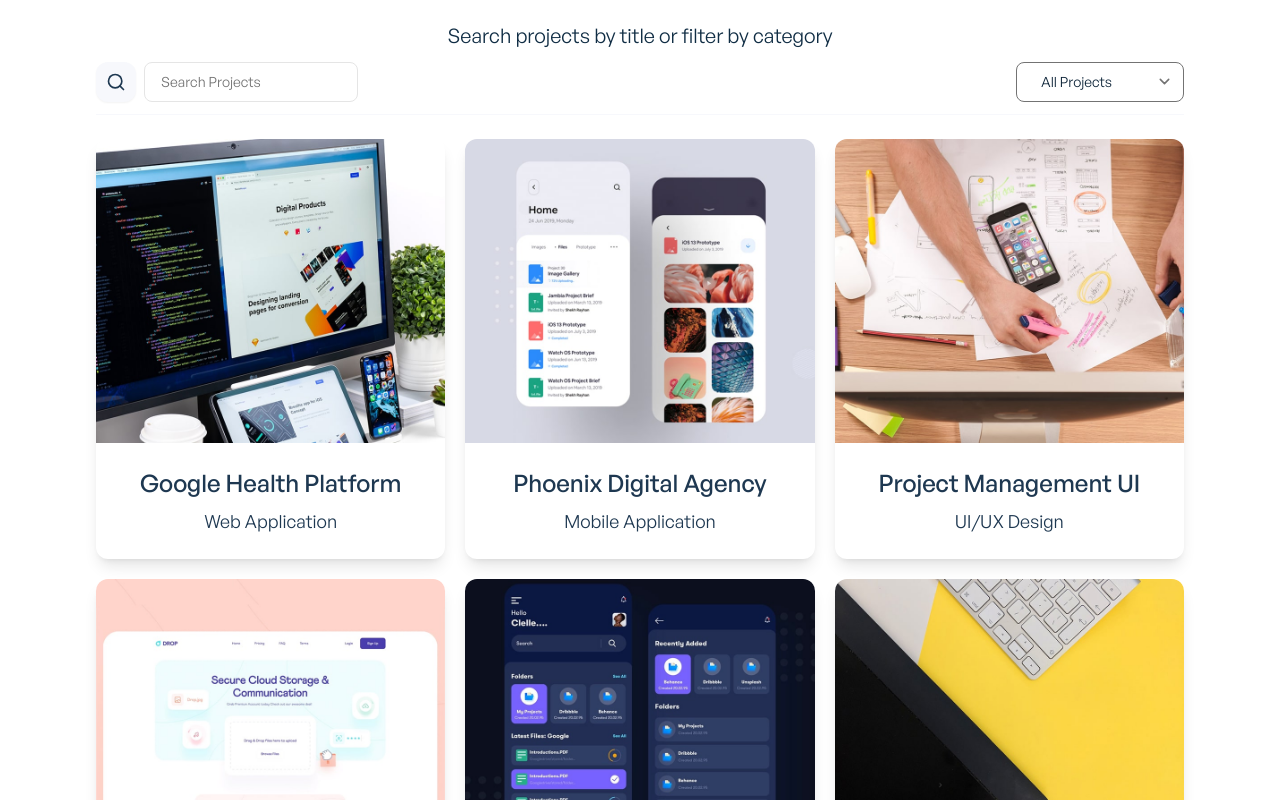
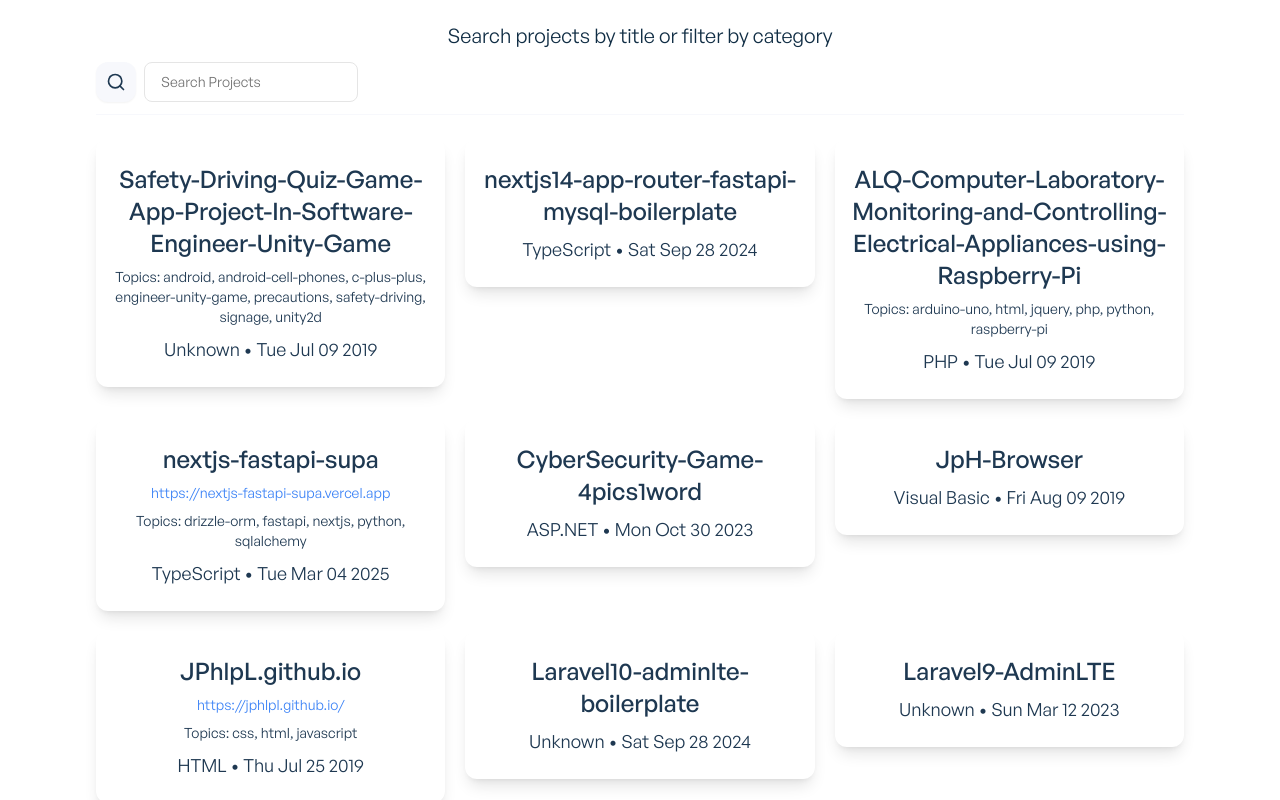
Before and after one commit to JPhlpL/nextjs-portfolio, a Next.js app: page / in a window 1280 px wide. Shown: the part 940-1740 px from the top of the page. Built offline with nearby package versions, Linux system fonts and the light colour scheme.

Commit message:
added github json fetching data

```diff
--- a/components/projects/ProjectSingle.jsx
+++ b/components/projects/ProjectSingle.jsx
@@ -1,10 +1,7 @@
 import { motion } from 'framer-motion';
-import Image from 'next/image';
 import Link from 'next/link';
 
-const imageStyle = { maxWidth: '100%', height: 'auto' };
-
-const ProjectSingle = (props) => {
+const ProjectSingle = ({ project, description, language, date_created, website, topics, repository_link }) => {
     return (
         <motion.div
             initial={{ opacity: 0 }}
@@ -15,29 +12,31 @@ const ProjectSingle = (props) => {
                 delay: 0.15,
             }}
         >
-			<Link
-				href="/projects/[id]"
-				as={'/projects/' + props.id}
-				aria-label="Single Project"
-				passHref
-			>
+            <Link href={repository_link} target="_blank" rel="noopener noreferrer">
                 <div className="rounded-xl shadow-lg hover:shadow-xl cursor-pointer mb-10 sm:mb-0 bg-secondary-light dark:bg-ternary-dark">
-					<div>
-						<Image
-							src={props.img}
-							className="rounded-t-xl border-none"
-							alt="Single Project"
-							layout="responsive"
-							width={100}
-							height={90}
-						/>
-					</div>
                     <div className="text-center px-4 py-6">
+                        {/* Title */}
                         <p className="font-general-medium text-xl md:text-2xl text-ternary-dark dark:text-ternary-light mb-2">
-							{props.title}
+                            {project}
                         </p>
+
+                        {/* Website (if available) */}
+                        {website && (
+                            <p className="text-sm text-blue-500 dark:text-blue-400 mb-2">
+                                <a href={website} target="_blank" rel="noopener noreferrer">{website}</a>
+                            </p>
+                        )}
+
+                        {/* Topics */}
+                        {topics.length > 0 && (
+                            <p className="text-sm text-ternary-dark dark:text-ternary-light mb-2">
+                                Topics: {topics.join(', ')}
+                            </p>
+                        )}
+
+                        {/* Language & Date Created */}
                         <span className="text-lg text-ternary-dark dark:text-ternary-light">
-							{props.category}
+                            {language || 'Unknown'} • {new Date(date_created).toDateString()}
                         </span>
                     </div>
                 </div>
--- a/components/projects/ProjectsGrid.jsx
+++ b/components/projects/ProjectsGrid.jsx
@@ -1,30 +1,26 @@
-import { useState } from 'react';
+import { useEffect, useState } from 'react';
 import { FiSearch } from 'react-icons/fi';
 import ProjectSingle from './ProjectSingle';
-import { projectsData } from '../../data/projectsData';
-import ProjectsFilter from './ProjectsFilter';
 
 function ProjectsGrid() {
-	const [searchProject, setSearchProject] = useState();
-	const [selectProject, setSelectProject] = useState();
+    const [projects, setProjects] = useState([]);
+    const [searchProject, setSearchProject] = useState('');
+    const [selectProject, setSelectProject] = useState('');
 
-	// @todo - To be fixed
-	// const searchProjectsByTitle = projectsData.filter((item) => {
-	// 	const result = item.title
-	// 		.toLowerCase()
-	// 		.includes(searchProject.toLowerCase())
-	// 		? item
-	// 		: searchProject == ''
-	// 		? item
-	// 		: '';
-	// 	return result;
-	// });
+    // Fetch data from API on component mount
+    useEffect(() => {
+        async function fetchData() {
+            const response = await fetch('/api/github');
+            const data = await response.json();
+            setProjects(data);
+        }
+        fetchData();
+    }, []);
 
-	const selectProjectsByCategory = projectsData.filter((item) => {
-		let category =
-			item.category.charAt(0).toUpperCase() + item.category.slice(1);
-		return category.includes(selectProject);
-	});
+    // Filter by search input
+    const filteredProjects = projects.filter(project =>
+        project.project.toLowerCase().includes(searchProject.toLowerCase())
+    );
 
     return (
         <section className="py-5 sm:py-10 mt-5 sm:mt-10">
@@ -35,83 +31,28 @@ function ProjectsGrid() {
             </div>
 
             <div className="mt-10 sm:mt-16">
-				<h3
-					className="
-                        font-general-regular
-                        text-center text-secondary-dark
-                        dark:text-ternary-light
-                        text-md
-                        sm:text-xl
-                        mb-3
-                        "
-				>
+                <h3 className="text-center text-secondary-dark dark:text-ternary-light text-md sm:text-xl mb-3">
                     Search projects by title or filter by category
                 </h3>
-				<div
-					className="
-                        flex
-                        justify-between
-                        border-b border-primary-light
-                        dark:border-secondary-dark
-                        pb-3
-                        gap-3
-                        "
-				>
+                <div className="flex justify-between border-b border-primary-light dark:border-secondary-dark pb-3 gap-3">
                     <div className="flex justify-between gap-2">
-						<span
-							className="
-                                hidden
-                                sm:block
-                                bg-primary-light
-                                dark:bg-ternary-dark
-                                p-2.5
-                                shadow-sm
-                                rounded-xl
-                                cursor-pointer
-                                "
-						>
-							<FiSearch className="text-ternary-dark dark:text-ternary-light w-5 h-5"></FiSearch>
+                        <span className="hidden sm:block bg-primary-light dark:bg-ternary-dark p-2.5 shadow-sm rounded-xl cursor-pointer">
+                            <FiSearch className="text-ternary-dark dark:text-ternary-light w-5 h-5" />
                         </span>
                         <input
-							onChange={(e) => {
-								setSearchProject(e.target.value);
-							}}
-							className="
-                                ont-general-medium
-                                pl-3
-                                pr-1
-                                sm:px-4
-                                py-2
-                                border
-                            border-gray-200
-                                dark:border-secondary-dark
-                                rounded-lg
-                                text-sm
-                                sm:text-md
-                                bg-secondary-light
-                                dark:bg-ternary-dark
-                                text-primary-dark
-                                dark:text-ternary-light
-                                "
-							id="name"
-							name="name"
+                            onChange={(e) => setSearchProject(e.target.value)}
+                            className="pl-3 pr-1 sm:px-4 py-2 border border-gray-200 dark:border-secondary-dark rounded-lg text-sm sm:text-md bg-secondary-light dark:bg-ternary-dark text-primary-dark dark:text-ternary-light"
                             type="search"
-							required=""
                             placeholder="Search Projects"
                             aria-label="Name"
                         />
                     </div>
-
-					<ProjectsFilter setSelectProject={setSelectProject} />
                 </div>
             </div>
 
+            {/* Projects Grid */}
             <div className="grid grid-cols-1 sm:grid-cols-2 lg:grid-cols-3 mt-6 sm:gap-5">
-				{selectProject
-					? selectProjectsByCategory.map((project, index) => {
-							return <ProjectSingle key={index} {...project} />;
-					  })
-					: projectsData.map((project, index) => (
+                {filteredProjects.map((project, index) => (
                     <ProjectSingle key={index} {...project} />
                 ))}
             </div>
--- /dev/null
+++ b/pages/api/github.js
@@ -0,0 +1,10 @@
+import fs from 'fs';
+import path from 'path';
+
+export default function handler(req, res) {
+    const filePath = path.join(process.cwd(), 'scripts', 'github_repos.json'); // Move JSON file inside /public
+    const jsonData = fs.readFileSync(filePath, 'utf-8');
+    const data = JSON.parse(jsonData);
+
+    res.status(200).json(data);
+}
```
Lines whose indentation alone changed are shown as unchanged.
